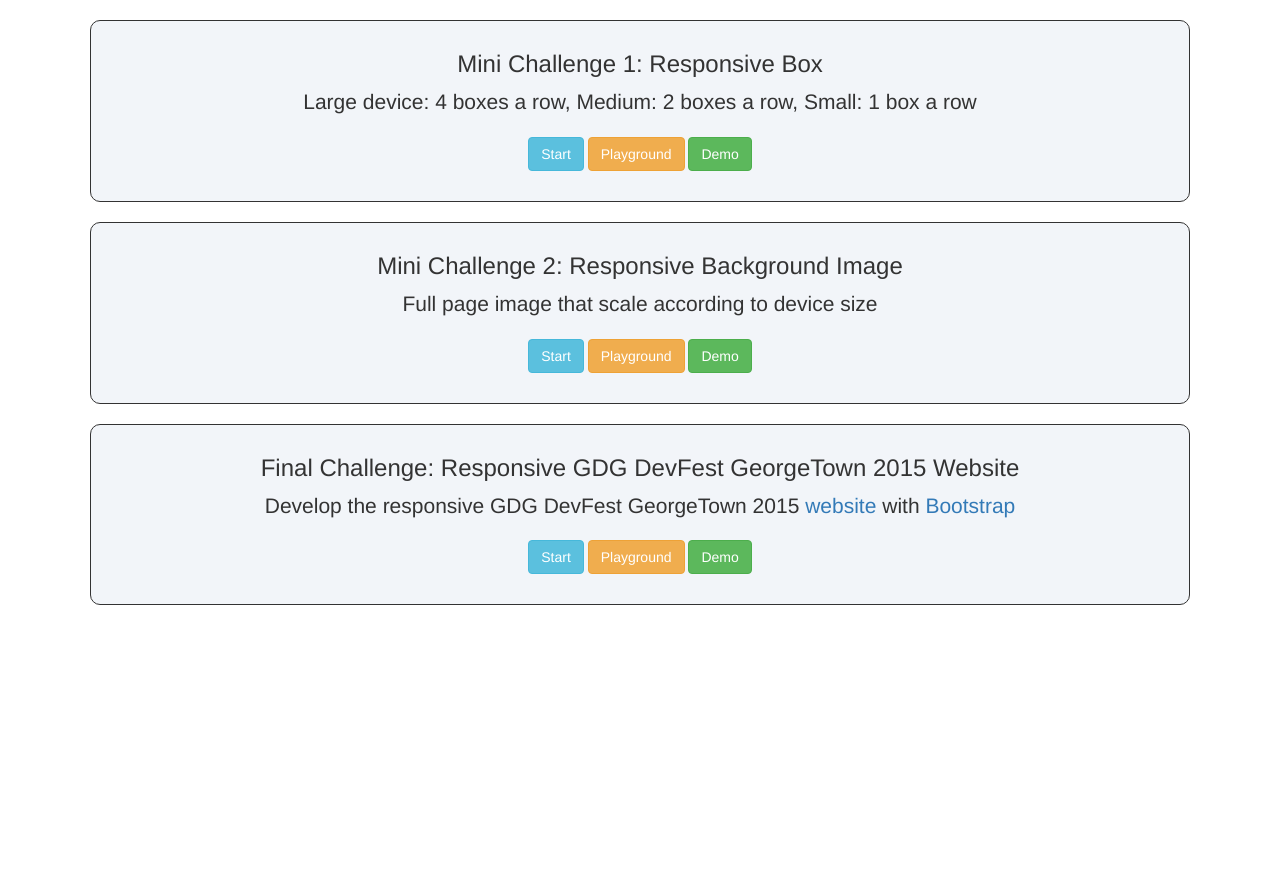
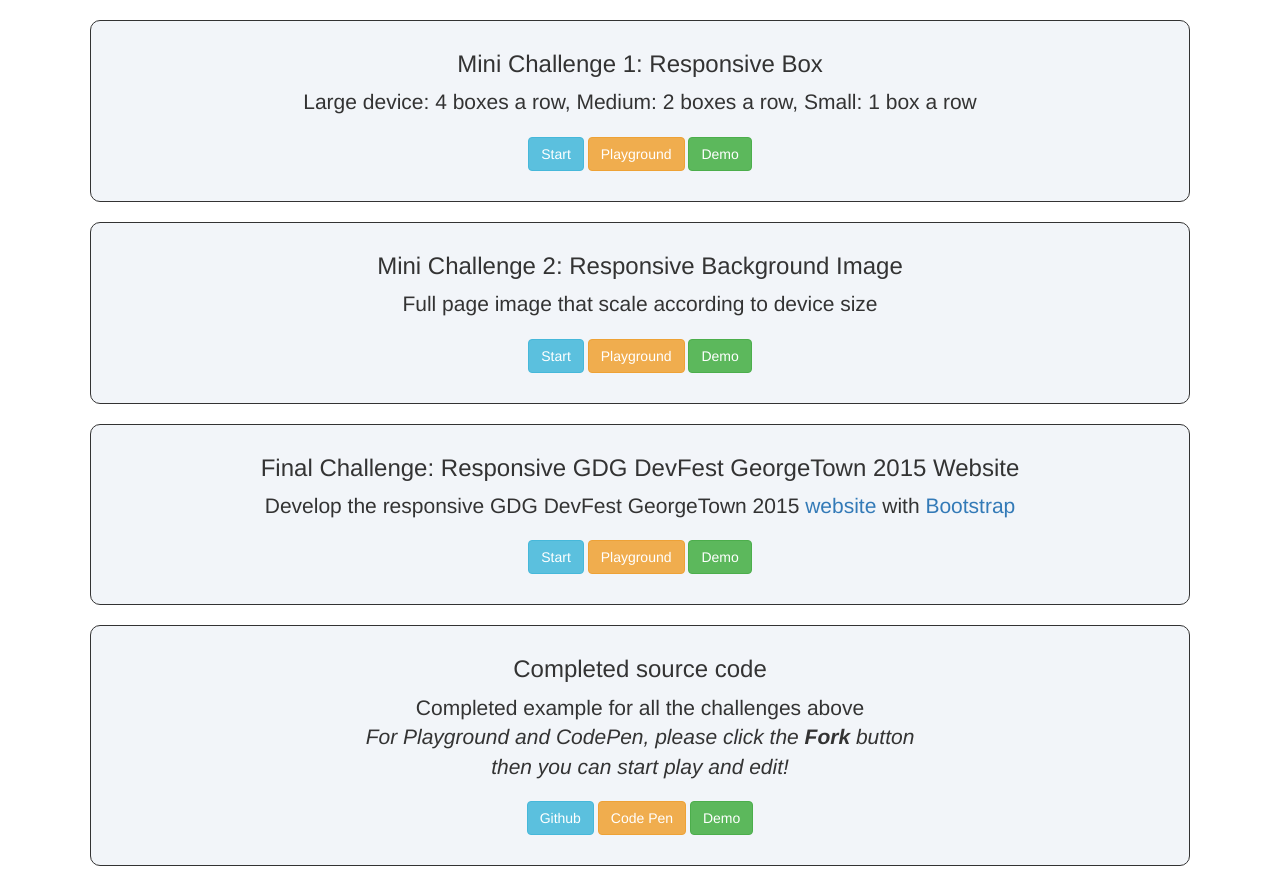
Before and after one commit to jecfish/gdg, a plain HTML site: page index.html in a window 1280 px wide. Before the commit the page ends 800 px from the top, so only its background shows below. Drawn offline with Linux system fonts and the light colour scheme.

Commit message:
add in instruction

```diff
--- a/index.html
+++ b/index.html
@@ -46,6 +46,23 @@
         <a href="gdg.html" target="_blank" class="btn btn-success">Demo</a>
       </div>
     </div>
+    <div class="box">
+      <h3 class="text-center">Completed source code</h3>
+      <p class="text-center lead">
+        Completed example for all the challenges above
+        <br>
+        <i>
+        For Playground and CodePen, please click the <strong>Fork</strong> button
+        <br>
+        then you can start play and edit!
+        </i>
+      </p>
+      <div class="text-center">
+        <a href="//github.com/chybie/gdg" target="_blank" class="btn btn-info">Github</a>
+        <a href="//codepen.io/chybie/" target="_blank" class="btn btn-warning">Code Pen</a>
+        <a href="gdg.netlify.com" target="_blank" class="btn btn-success">Demo</a>
+      </div>
+    </div>
   </div>
 </body>
 </html>
```
